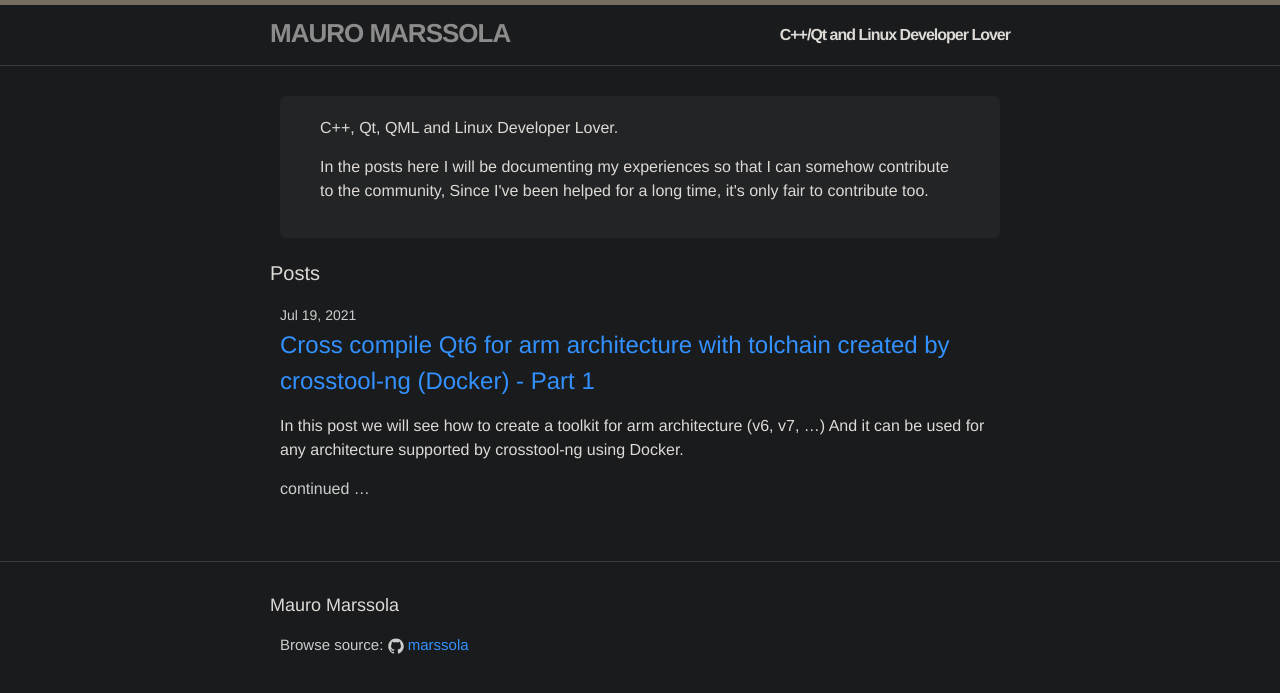
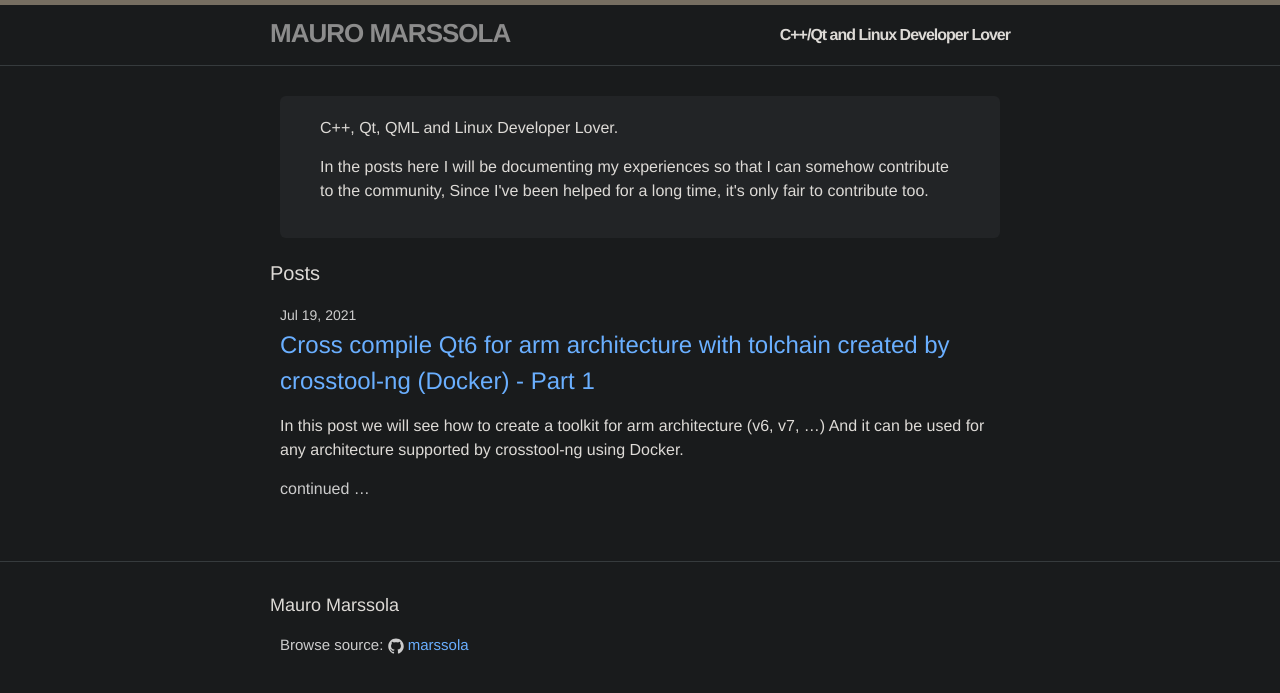
Before and after one commit to marssola/marssola.github.io, a Jekyll site: the page built from index.html, in a window 1280 px wide. Shown: the top 693 px of the page. Built offline with Jekyll 4.4.1, drawn with Linux system fonts in a browser that asks for light colours.

Commit message:
Dark theme

```diff
--- a/css/main.scss
+++ b/css/main.scss
@@ -15,7 +15,7 @@
 
 $text-color:       #fdfdfd;
 $background-color: #111;
-$brand-color:      #3391ff;
+$brand-color:      #6aafff;
 
 $grey-color:       #ccc;
 $grey-color-light: lighten($grey-color, 40%);
```
